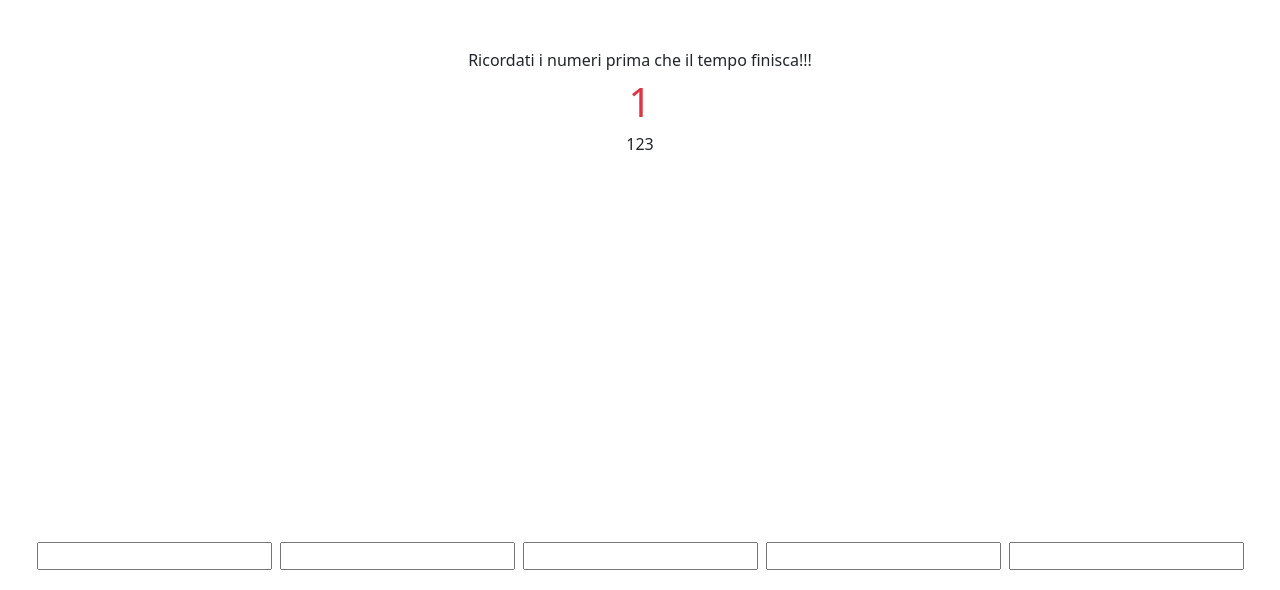
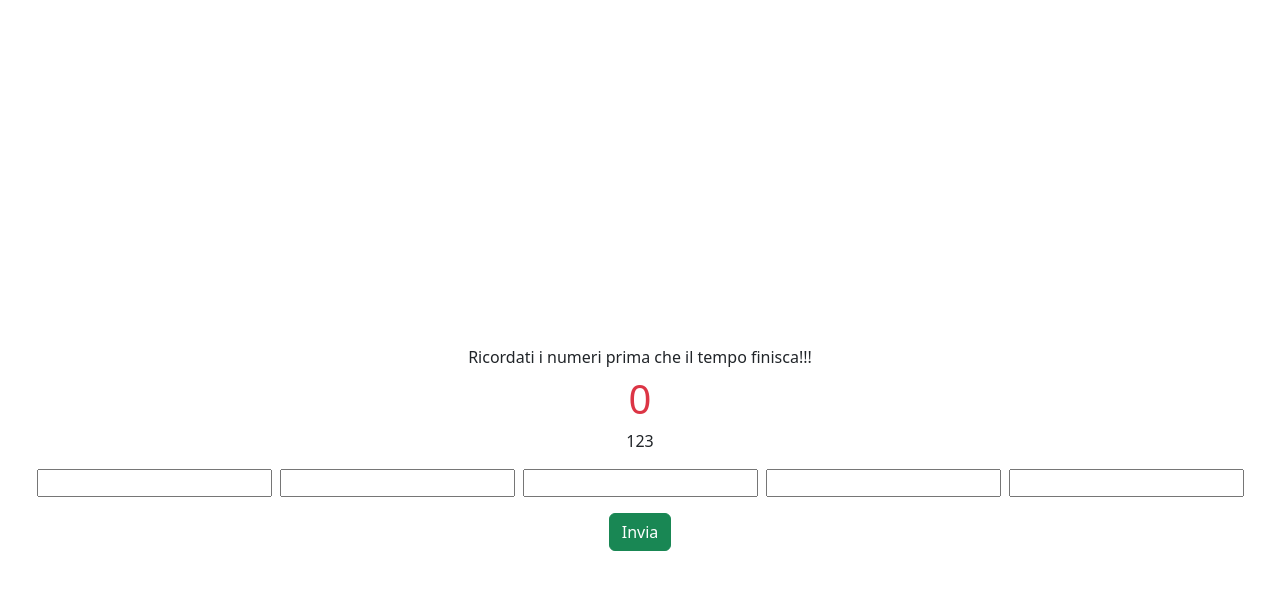
Before and after one commit to anashamimi/js-simon, a plain HTML site: page index.html in a window 1280 px wide. Drawn offline with nearby package versions, Linux system fonts and the light colour scheme.

Commit message:
add countdown in js

```diff
--- a/index.html
+++ b/index.html
@@ -21,17 +21,21 @@
 <body>
 
     <div class="d-flex justify-content-center m-5 h-100">
-        <div>
+        <div class="d-flex flex-column justify-content-center">
             <div class="text-center">Ricordati i numeri prima che il tempo finisca!!!</div>
             <div id="countDown" class="text-danger fs-1 text-center">1</div>
             <div id="numbers" class="d-flex justify-content-center">123</div>
-            <div class="d-flex align-items-center justify-content-center gap-2 h-100">
+            <div class="d-flex align-items-center justify-content-center gap-2 m-3">
                 <input type="number" class="userNum" id="userNum">
                 <input type="number" class="userNum" id="userNum">
                 <input type="number" class="userNum" id="userNum">
                 <input type="number" class="userNum" id="userNum">
                 <input type="number" class="userNum" id="userNum">
             </div>
+            <div class="d-flex justify-content-center">
+                <button type="submit" class="btn btn-success">Invia</button>
+            </div>
+
 
         </div>
 
--- a/js/script.js
+++ b/js/script.js
@@ -0,0 +1,15 @@
+const countDown = document.getElementById('countDown');
+
+let count = 5;
+
+countDown.innerHTML = count;
+
+const timer = setInterval (() => {
+    if (count === 0) {
+        clearInterval(timer);
+        count = 'Il tempo è terminato';
+    }
+
+    count--;
+    countDown.innerHTML = count;
+}, 1000);
```
